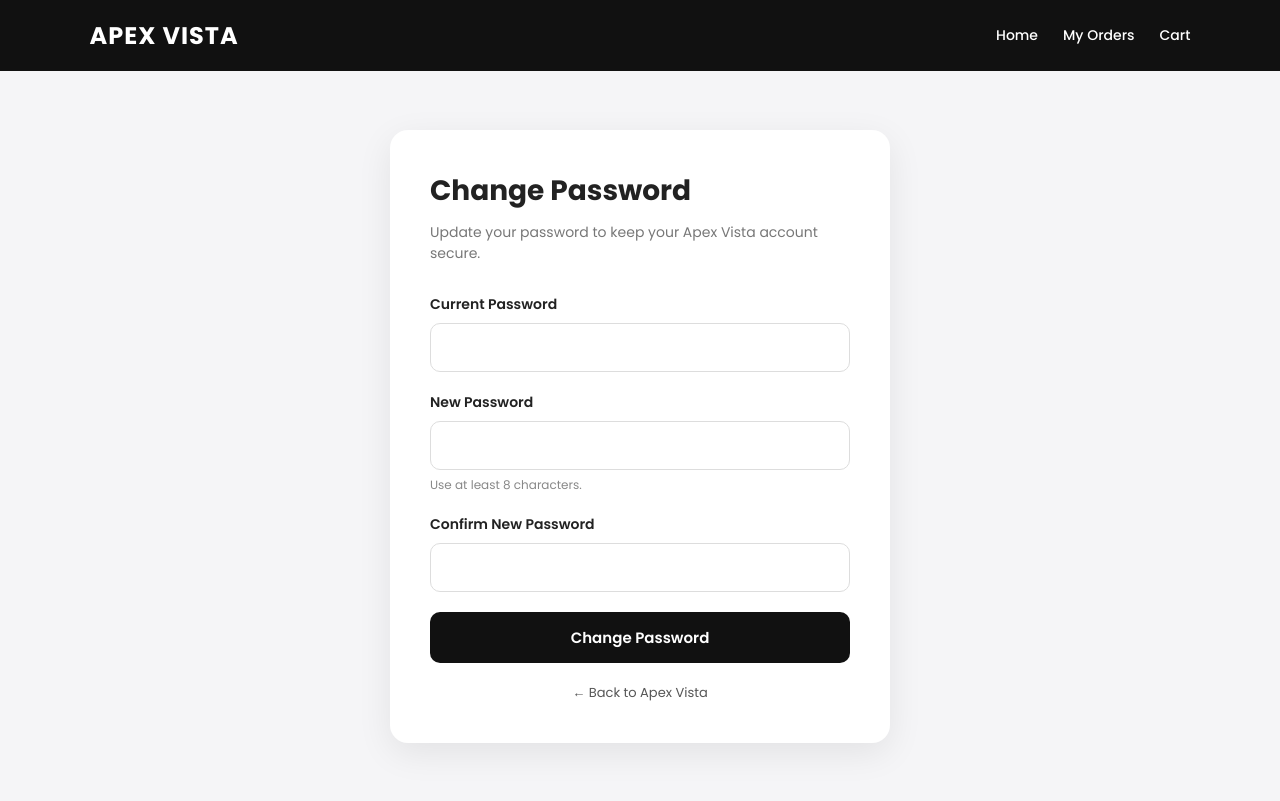
After one commit to alexwealth8-hub/apex-vista, a Flask app: page /change-password in a window 1280 px wide. The commit adds this page. Run offline with Flask 3, Linux system fonts and the light colour scheme; the visitor is signed in with stand-in values (Sample User, id 1).

Commit message:
Add secure password change feature

```diff
--- a/app.py
+++ b/app.py
@@ -7,6 +7,7 @@ DB_NAME = "your_database.db"
 from flask import Flask, render_template, request, redirect, session
 import random
 from flask import Flask, render_template, request, session, jsonify
+from werkzeug.security import generate_password_hash, check_password_hash
 import sqlite3
 import uuid
 
@@ -280,12 +281,13 @@ def register():
             conn.close()
             return "User already exists!"
 
+        hashed_password = generate_password_hash(password)
         cursor.execute(
             """
             INSERT INTO users (email, password, name)
             VALUES (?, ?, ?)
             """,
-            (email, password, name)
+            (email, hashed_password, name)
         )
 
         conn.commit()
@@ -305,21 +307,111 @@ def login():
         cursor = conn.cursor()
 
         cursor.execute(
-            "SELECT email, password, name FROM users WHERE email=?",
+            "SELECT id, email, password, name FROM users WHERE email=?",
             (email,)
         )
         user = cursor.fetchone()
 
+        if user:
+            stored_password = user[2]
+
+            # Check if the password is already securely hashed
+            if stored_password.startswith(("scrypt:", "pbkdf2:")):
+                password_valid = check_password_hash(
+                    stored_password,
+                    password
+                )
+
+            else:
+                # Existing account with an old plaintext password
+                password_valid = stored_password == password
+
+                if password_valid:
+                    # Upgrade the old password to a secure hash
+                    new_password = generate_password_hash(password)
+
+                    cursor.execute(
+                        "UPDATE users SET password=? WHERE id=?",
+                        (new_password, user[0])
+                    )
+                    conn.commit()
+
+            if password_valid:
+                conn.close()
+
+                session['user'] = user[3]
+                session['user_id'] = user[1]
+
+                return redirect('/')
+
         conn.close()
-
-        if user and user[1] == password:
-            session['user'] = user[2]
-            session['user_id'] = user[0]
-            return redirect('/')
-
         return "Invalid credentials"
 
     return render_template('login.html')
+
+@app.route('/change-password', methods=['GET', 'POST'])
+def change_password():
+    if 'user_id' not in session:
+        return redirect('/login')
+
+    if request.method == 'POST':
+        current_password = request.form.get('current_password')
+        new_password = request.form.get('new_password')
+        confirm_password = request.form.get('confirm_password')
+
+        if not current_password or not new_password or not confirm_password:
+            return "All fields are required"
+
+        if new_password != confirm_password:
+            return "New passwords do not match"
+
+        if len(new_password) < 8:
+            return "New password must be at least 8 characters long"
+
+        user_id = session['user_id']
+
+        conn = sqlite3.connect(DB_NAME)
+        cursor = conn.cursor()
+
+        cursor.execute(
+            "SELECT id, password FROM users WHERE email=?",
+            (user_id,)
+        )
+        user = cursor.fetchone()
+
+        if not user:
+            conn.close()
+            return "User not found"
+
+        stored_password = user[1]
+
+        # Verify the current password
+        if stored_password.startswith(("scrypt:", "pbkdf2:")):
+            password_valid = check_password_hash(
+                stored_password,
+                current_password
+            )
+        else:
+            password_valid = stored_password == current_password
+
+        if not password_valid:
+            conn.close()
+            return "Current password is incorrect"
+
+        # Save the new password securely
+        hashed_password = generate_password_hash(new_password)
+
+        cursor.execute(
+            "UPDATE users SET password=? WHERE id=?",
+            (hashed_password, user[0])
+        )
+
+        conn.commit()
+        conn.close()
+
+        return redirect('/')
+
+    return render_template('change_password.html')
 
 @app.route('/logout')
 def logout():
@@ -731,10 +823,6 @@ def init_db():
             name TEXT NOT NULL
         )
     """)
-    cursor.execute("""
-        INSERT OR IGNORE INTO users (email, password, name)
-        VALUES (?, ?, ?)
-    """, ("admin@example.com", "1234", "Admin"))
 
     cursor.execute("""
         CREATE TABLE IF NOT EXISTS orders (
--- /dev/null
+++ b/templates/change_password.html
@@ -0,0 +1,247 @@
+<!DOCTYPE html>
+<html lang="en">
+<head>
+    <meta charset="UTF-8">
+    <meta name="viewport" content="width=device-width, initial-scale=1.0">
+
+    <title>Change Password | Apex Vista</title>
+
+    <link
+        href="https://fonts.googleapis.com/css2?family=Poppins:wght@400;500;600;700&display=swap"
+        rel="stylesheet"
+    >
+
+    <style>
+        * {
+            box-sizing: border-box;
+        }
+
+        body {
+            margin: 0;
+            font-family: 'Poppins', sans-serif;
+            background: #f5f5f7;
+            color: #222;
+        }
+
+        .navbar {
+            background: #111;
+            color: white;
+            padding: 18px 7%;
+            display: flex;
+            align-items: center;
+            justify-content: space-between;
+        }
+
+        .logo {
+            font-size: 24px;
+            font-weight: 700;
+            letter-spacing: 1px;
+        }
+
+        .nav-links {
+            display: flex;
+            gap: 25px;
+        }
+
+        .nav-links a {
+            color: white;
+            text-decoration: none;
+            font-size: 14px;
+            font-weight: 500;
+        }
+
+        .nav-links a:hover {
+            color: #d4af37;
+        }
+
+        .page {
+            min-height: calc(100vh - 70px);
+            display: flex;
+            justify-content: center;
+            align-items: center;
+            padding: 50px 20px;
+        }
+
+        .password-card {
+            width: 100%;
+            max-width: 500px;
+            background: white;
+            padding: 40px;
+            border-radius: 18px;
+            box-shadow: 0 10px 35px rgba(0, 0, 0, 0.08);
+        }
+
+        .password-card h1 {
+            margin: 0 0 10px;
+            font-size: 28px;
+        }
+
+        .password-card p {
+            margin: 0 0 30px;
+            color: #777;
+            font-size: 14px;
+        }
+
+        .form-group {
+            margin-bottom: 20px;
+        }
+
+        .form-group label {
+            display: block;
+            margin-bottom: 8px;
+            font-size: 14px;
+            font-weight: 600;
+        }
+
+        .form-group input {
+            width: 100%;
+            padding: 13px 15px;
+            border: 1px solid #ddd;
+            border-radius: 10px;
+            font-family: inherit;
+            font-size: 14px;
+            outline: none;
+            transition: 0.2s;
+        }
+
+        .form-group input:focus {
+            border-color: #111;
+        }
+
+        .password-hint {
+            margin-top: 6px;
+            font-size: 12px;
+            color: #888;
+        }
+
+        .btn {
+            width: 100%;
+            border: none;
+            background: #111;
+            color: white;
+            padding: 14px;
+            border-radius: 10px;
+            font-family: inherit;
+            font-size: 15px;
+            font-weight: 600;
+            cursor: pointer;
+            transition: 0.2s;
+        }
+
+        .btn:hover {
+            background: #d4af37;
+            color: #111;
+        }
+
+        .back-link {
+            display: block;
+            text-align: center;
+            margin-top: 20px;
+            color: #555;
+            text-decoration: none;
+            font-size: 13px;
+        }
+
+        .back-link:hover {
+            color: #111;
+        }
+
+        @media (max-width: 600px) {
+            .navbar {
+                padding: 16px 5%;
+            }
+
+            .nav-links {
+                gap: 12px;
+            }
+
+            .password-card {
+                padding: 30px 22px;
+            }
+        }
+    </style>
+</head>
+
+<body>
+
+    <nav class="navbar">
+        <div class="logo">APEX VISTA</div>
+
+        <div class="nav-links">
+            <a href="/">Home</a>
+            <a href="/orders">My Orders</a>
+            <a href="/cart">Cart</a>
+        </div>
+    </nav>
+
+    <main class="page">
+        <div class="password-card">
+
+            <h1>Change Password</h1>
+
+            <p>
+                Update your password to keep your Apex Vista account secure.
+            </p>
+
+            <form method="POST">
+
+                <div class="form-group">
+                    <label for="current_password">
+                        Current Password
+                    </label>
+
+                    <input
+                        type="password"
+                        id="current_password"
+                        name="current_password"
+                        required
+                    >
+                </div>
+
+                <div class="form-group">
+                    <label for="new_password">
+                        New Password
+                    </label>
+
+                    <input
+                        type="password"
+                        id="new_password"
+                        name="new_password"
+                        minlength="8"
+                        required
+                    >
+
+                    <div class="password-hint">
+                        Use at least 8 characters.
+                    </div>
+                </div>
+
+                <div class="form-group">
+                    <label for="confirm_password">
+                        Confirm New Password
+                    </label>
+
+                    <input
+                        type="password"
+                        id="confirm_password"
+                        name="confirm_password"
+                        minlength="8"
+                        required
+                    >
+                </div>
+
+                <button type="submit" class="btn">
+                    Change Password
+                </button>
+
+            </form>
+
+            <a href="/" class="back-link">
+                ← Back to Apex Vista
+            </a>
+
+        </div>
+    </main>
+
+</body>
+</html>
--- a/templates/index.html
+++ b/templates/index.html
@@ -101,6 +101,7 @@ setInterval(() => {
 
 
                    <div class="dropdown-menu">
+                       <a href="/change-password">Change Password</a>
                        <a href="/logout">Logout</a>
                    </div>
 
```
Also changed, not shown: README.md (added).
